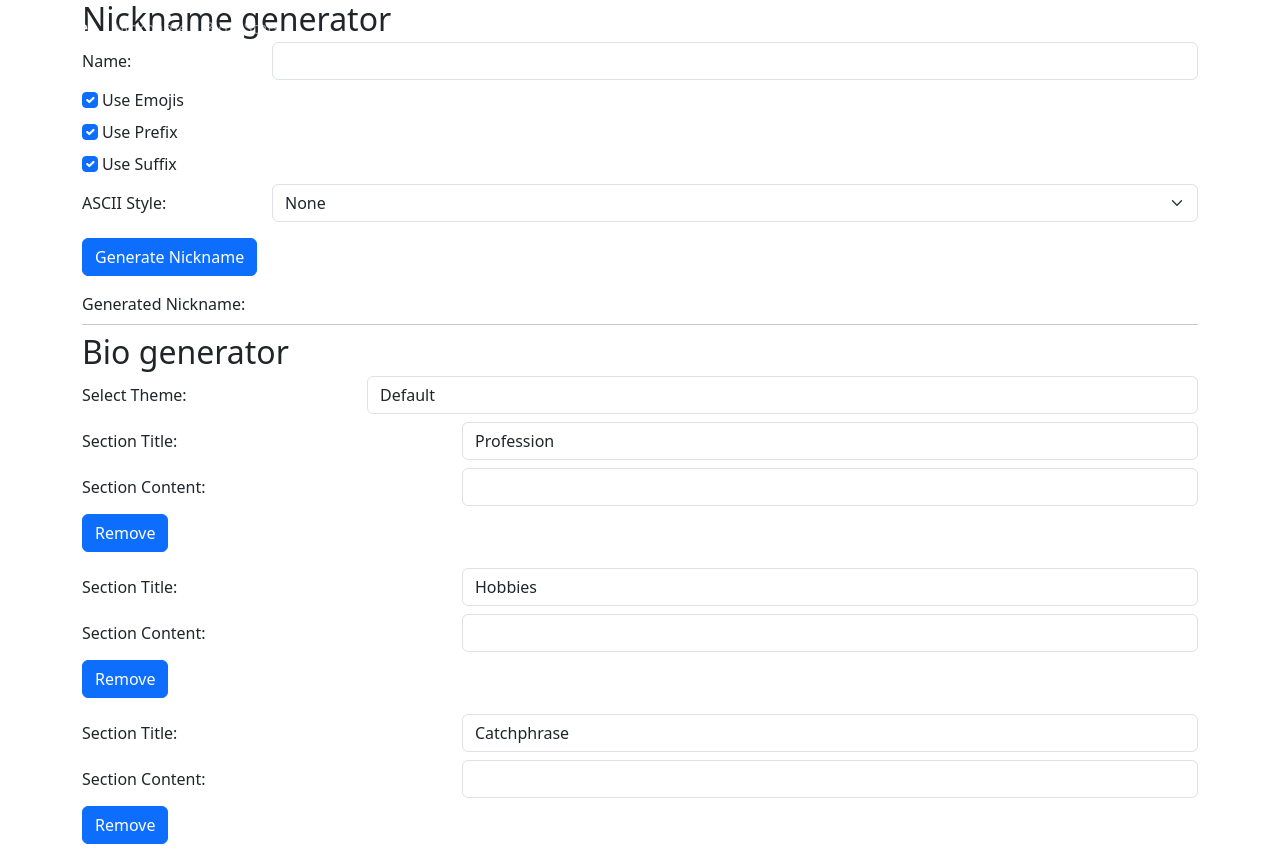
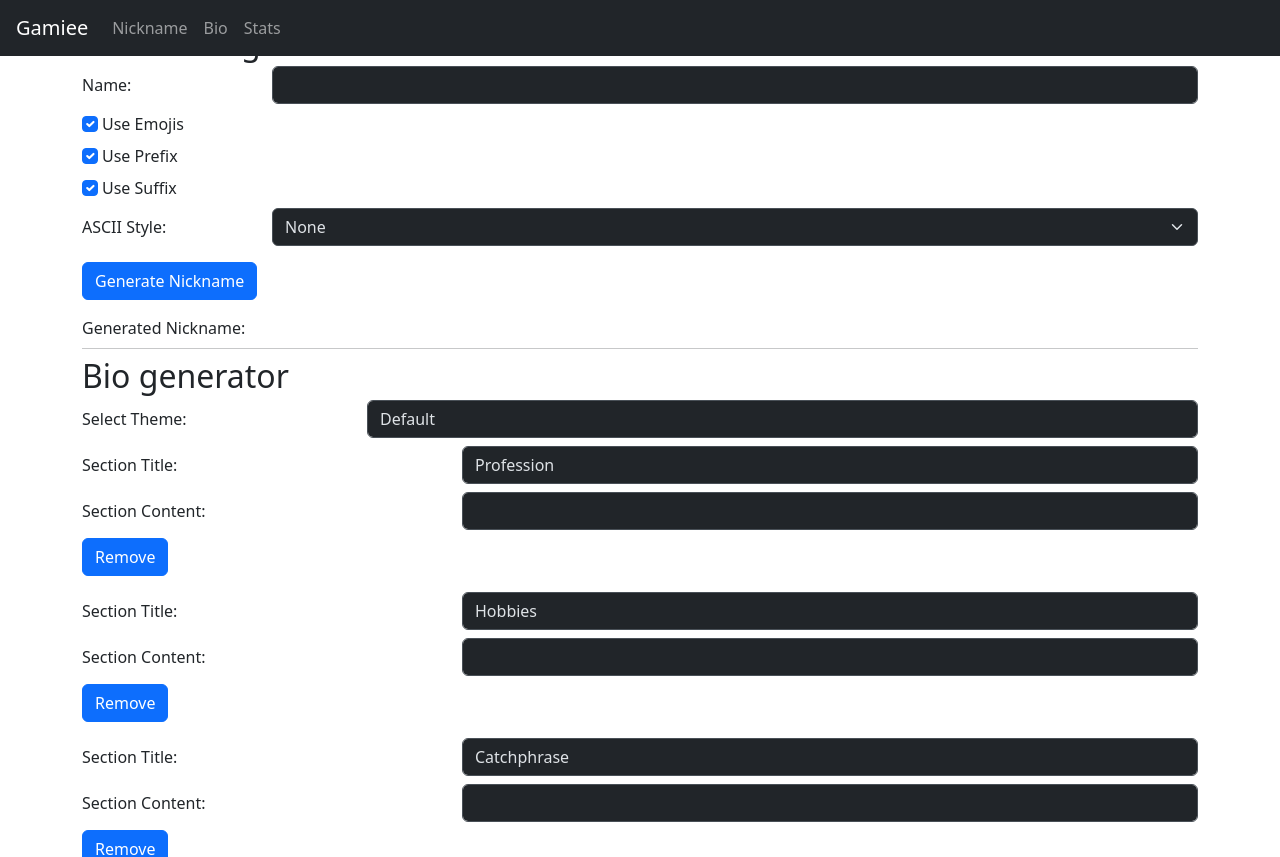
Before and after one commit to AlexYelisieiev/university-course-work, a React (Vite) app: page / in a window 1280 px wide. Shown: the top 857 px of the page. Built offline with nearby package versions, Linux system fonts and the light colour scheme.

Commit message:
Fix dark theme and navbar

```diff
--- a/index.html
+++ b/index.html
@@ -1,6 +1,6 @@
 <!DOCTYPE html>
 <html lang="en">
-  <head data-bs-theme="dark">
+  <head>
 	<meta charset="UTF-8" />
 	<link rel="icon" type="image/svg+xml" href="/favicon.svg" />
 	<meta name="viewport" content="width=device-width, initial-scale=1.0" />
--- a/src/App.jsx
+++ b/src/App.jsx
@@ -5,8 +5,8 @@
 
 const App = () => {
 	return (
-		<div>
-			<nav className="navbar navbar-dark navbar-expand-sm px-1 fixed-top">
+		<div data-bs-theme="dark">
+			<nav className="navbar navbar-dark bg-dark navbar-expand-sm px-1 fixed-top">
 				<div className="container-fluid">
 					<a href="/" className="navbar-brand">Gamiee</a>
 					<button className="navbar-toggler" data-bs-toggle="collapse" data-bs-target="#navbarContent">
@@ -21,7 +21,7 @@
 					</div>
 				</div>
 			</nav>
-			<div data-bs-spy='scroll' className="conainer-fluid">
+			<div data-bs-spy='scroll' className="conainer-fluid mt-4">
 				<div className='container'>
 					<div className="row">
 						<NicknameGenerator />
```
